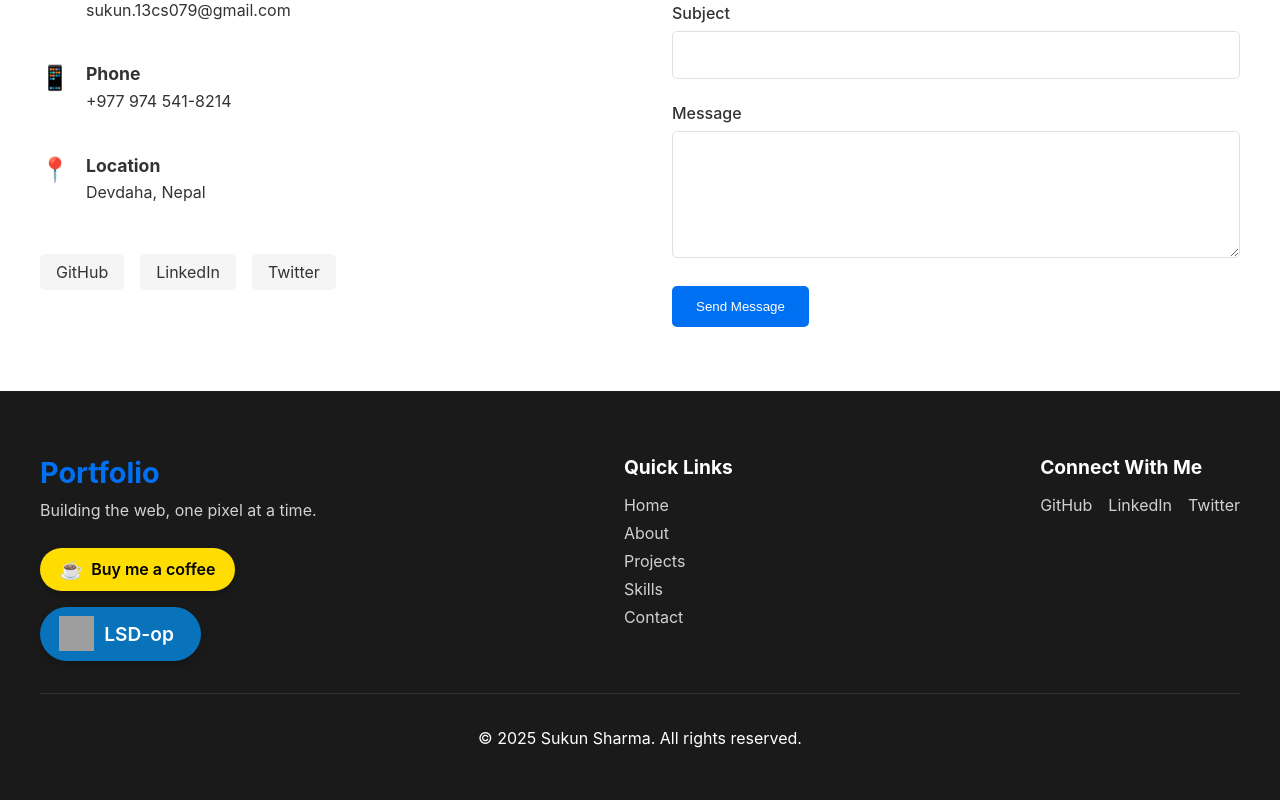
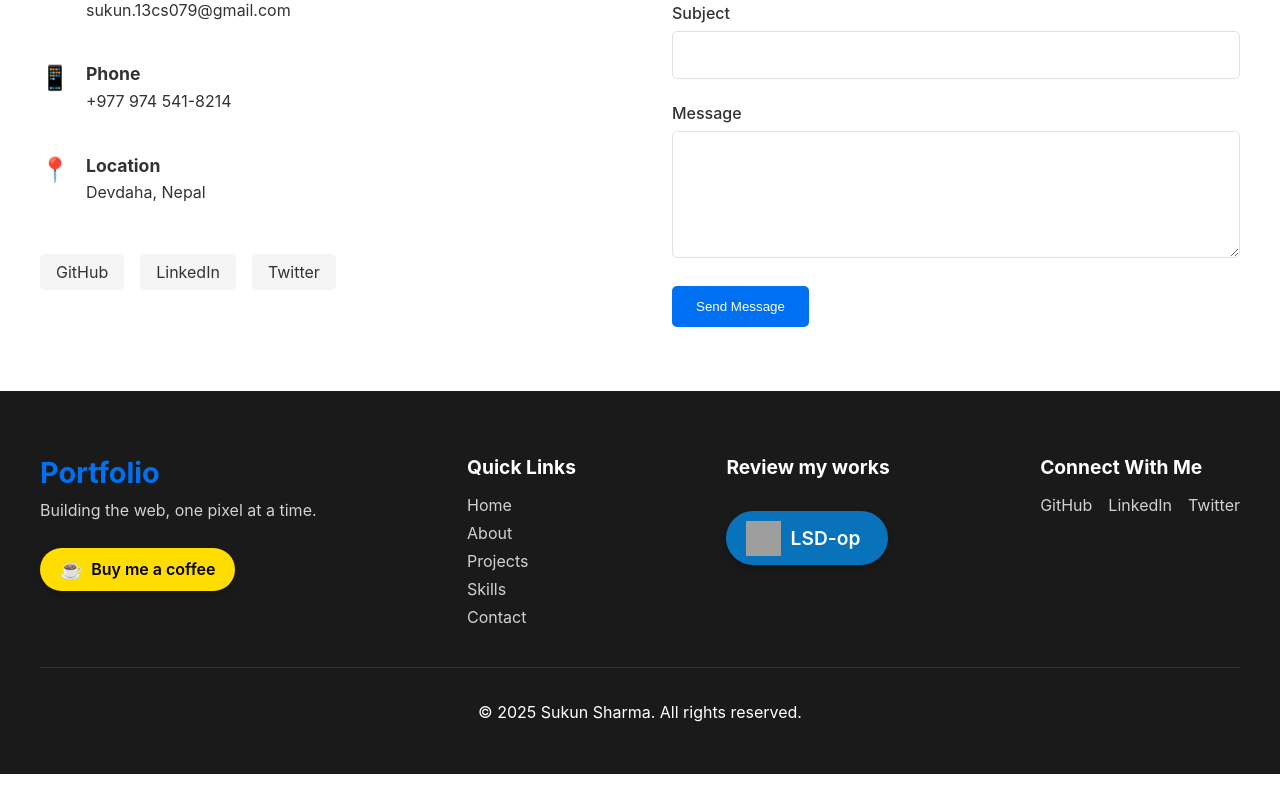
Before and after one commit to sharmasukun/portfolio, a Next.js app: page / in a window 1280 px wide. Shown: the part 3778-4578 px from the top of the page. After the commit the page ends 4552 px from the top, so only its background shows below. Built offline with nearby package versions, Linux system fonts and the light colour scheme; grey boxes are pictures that could not be loaded.

Commit message:
footer op

```diff
--- a/components/Footer.css
+++ b/components/Footer.css
@@ -25,7 +25,8 @@
 }
 
 .footer-links h4,
-.footer-social h4 {
+.footer-social h4,
+.footer-projects h4 {
   font-size: 1.2rem;
   margin-bottom: 1rem;
 }
@@ -123,6 +124,12 @@
   gap: 10px;
 }
 
+/* Footer Projects Section */
+.footer-projects {
+  display: flex;
+  flex-direction: column;
+}
+
 @media (max-width: 768px) {
   .footer-content {
     flex-direction: column;
--- a/components/Footer.js
+++ b/components/Footer.js
@@ -23,20 +23,6 @@ export default function Footer() {
                 <span>Buy me a coffee</span>
               </a>
             </div>
-            <div className="op-button-container">
-              <a href="http://35.226.147.46/lsdproject" target="_blank" rel="noopener noreferrer" className="op-button">
-                <div className="op-icon">
-                  <Image
-                    src="https://www.openproject.org/assets/images/press/openproject-icon-white-transparent-1-a5752689.svg"
-                    width={35}
-                    height={35}
-                    alt="OpenProject"
-                    unoptimized
-                  />
-                  <span>LSD-op</span>
-                </div>
-              </a>
-            </div>
           </div>
 
           <div className="footer-links">
@@ -58,6 +44,24 @@ export default function Footer() {
                 <a href="#contact">Contact</a>
               </li>
             </ul>
+          </div>
+
+          <div className="footer-projects">
+            <h4>Review my works</h4>
+            <div className="op-button-container">
+              <a href="http://35.226.147.46/lsdproject" target="_blank" rel="noopener noreferrer" className="op-button">
+                <div className="op-icon">
+                  <Image
+                    src="https://www.openproject.org/assets/images/press/openproject-icon-white-transparent-1-a5752689.svg"
+                    width={35}
+                    height={35}
+                    alt="OpenProject"
+                    unoptimized
+                  />
+                  <span>LSD-op</span>
+                </div>
+              </a>
+            </div>
           </div>
 
           <div className="footer-social">
```
